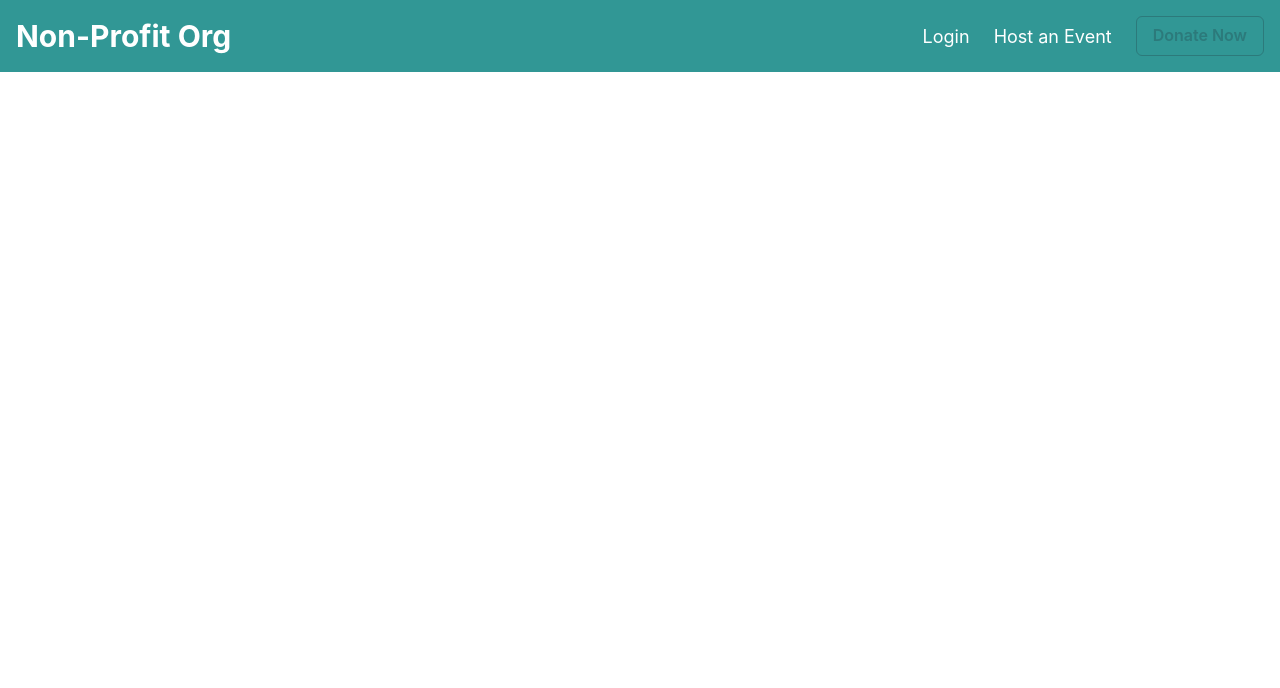
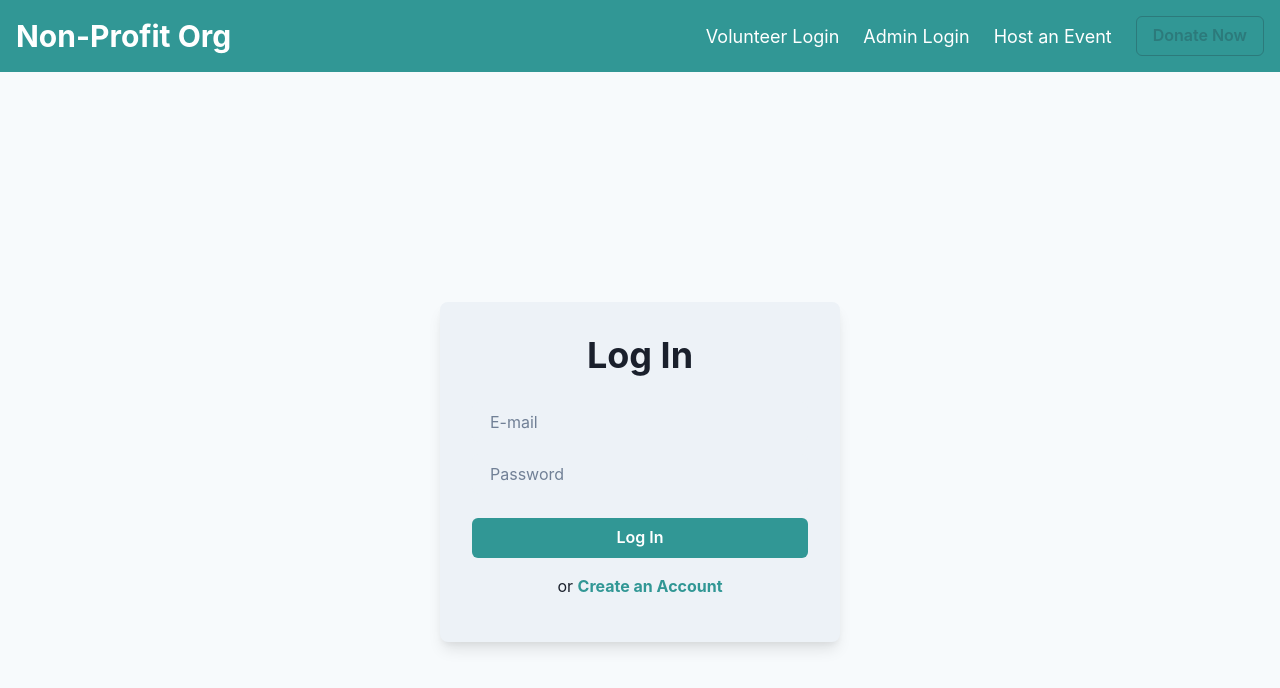
Before and after one commit to ka-rl/group32project, a React (Vite) app in the folder frontend/: page /admin/login in a window 1280 px wide. Shown: the top 688 px of the page. Built offline with nearby package versions, Linux system fonts and the light colour scheme.

Commit message:
added admin login and changed some file structure

```diff
--- a/frontend/src/App.jsx
+++ b/frontend/src/App.jsx
@@ -1,11 +1,12 @@
 
 import { Routes, Route } from "react-router-dom"
 import LandingPage from "./pages/LandingPage";
-import Login from "./pages/Login"
+import Login from "./pages/volunteer/Login"
 import Register from "./pages/Register"
 import Profile from "./pages/Profile"
 import Event from "./pages/Event"
 import Navbar from "./components/Navbar"
+import AdminLogin from "./pages/admin/AdminLogin"
 
 function App() {
   return (
@@ -17,6 +18,8 @@ function App() {
         <Route path="/register" element={<Register />}/>
         <Route path="/profile" element={<Profile />}/>
         <Route path="/event" element={<Event />}/>
+
+        <Route path="/admin/login" element={<AdminLogin />}/>
       </Routes>
     </>
   )
--- a/frontend/src/components/Navbar.jsx
+++ b/frontend/src/components/Navbar.jsx
@@ -22,7 +22,10 @@ const Navbar = () => {
       {/* Navigation Links */}
       <Flex gap="6" align="center">
         <Link href="/login" fontSize="lg" _hover={{ color: 'teal.300' }}>
-          Login
+          Volunteer Login
+        </Link>
+        <Link href="/admin/login" fontSize="lg" _hover={{ color: 'teal.300'}}>
+          Admin Login
         </Link>
         <Link href="/event" fontSize="lg" _hover={{ color: 'teal.300' }}>
           Host an Event
--- a/frontend/src/pages/Login.jsx
+++ /dev/null
@@ -1,70 +0,0 @@
-
-import React from 'react';
-import { useState } from 'react';
-import {
-  Flex,
-  Heading,
-  Input,
-  Button,
-  FormControl,
-  FormLabel,
-  Switch,
-  useColorMode,
-  useColorModeValue,
-  Text
-} from '@chakra-ui/react';
-import { Link as ChakraLink } from "@chakra-ui/react";
-import { Link as RouterLink } from "react-router-dom";
-
-const Login = () => {
-  const { toggleColorMode } = useColorMode();
-  const formBackground = useColorModeValue('gray.100', 'gray.700');
-
-  const [email, setEmail] = useState('')
-  const [password, setPassword] = useState('')
-
-  const handleSubmit = async (e) => {
-    e.preventDefault()
-    console.log(email,password)
-  }
-
-  return (
-    <Flex h="100vh" alignItems="center" justifyContent="center">
-      <Flex
-        flexDirection="column"
-        bg={formBackground}
-        p={12}
-      >
-        <Heading mb={6}>Log In</Heading>
-        <form onSubmit={handleSubmit}>
-          <Input
-            placeholder="E-mail"
-            type="email"
-            variant="filled"
-            background="white"
-            mb={3}
-            onChange={(e) => setEmail(e.target.value)}
-            value={email}
-          />
-          <Input
-            placeholder="Password"
-            type="password"
-            variant="filled"
-            background="white"
-            mb={6}
-            onChange={(e) => setPassword(e.target.value)}
-            value={password}
-          />
-          <Button colorScheme="teal" mb={3} type="submit">
-            Log In
-          </Button>
-        </form>
-        <Text>
-            or <ChakraLink as={RouterLink} to="/register" color="blue">Create an Account</ChakraLink>
-        </Text>
-      </Flex>
-    </Flex>
-  );
-};
-
-export default Login;
--- /dev/null
+++ b/frontend/src/pages/admin/AdminLogin.jsx
@@ -0,0 +1,75 @@
+import React, { useState } from 'react';
+import {
+  Flex,
+  Heading,
+  Input,
+  Button,
+  FormControl,
+  FormLabel,
+  Switch,
+  useColorMode,
+  useColorModeValue,
+  Text,
+  Box
+} from '@chakra-ui/react';
+import { Link as ChakraLink } from "@chakra-ui/react";
+import { Link as RouterLink } from "react-router-dom";
+
+const Login = () => {
+  const { toggleColorMode } = useColorMode();
+  const formBackground = useColorModeValue('gray.100', 'gray.700');
+  const [email, setEmail] = useState('');
+  const [password, setPassword] = useState('');
+
+  const handleSubmit = async (e) => {
+    e.preventDefault();
+    console.log(email, password);
+  };
+
+  return (
+    <Flex height="100vh" alignItems="center" justifyContent="center" bg={useColorModeValue('gray.50', 'gray.800')}>
+      <Box
+        width="100%"
+        maxW="400px"
+        p={8}
+        borderRadius="lg"
+        boxShadow="lg"
+        bg={formBackground}
+      >
+        <Heading mb={6} textAlign="center">Log In</Heading>
+
+        <form onSubmit={handleSubmit}>
+          <FormControl id="email" mb={3}>
+            <Input
+              placeholder="E-mail"
+              type="email"
+              variant="filled"
+              onChange={(e) => setEmail(e.target.value)}
+              value={email}
+            />
+          </FormControl>
+
+          <FormControl id="password" mb={6}>
+            <Input
+              placeholder="Password"
+              type="password"
+              variant="filled"
+              onChange={(e) => setPassword(e.target.value)}
+              value={password}
+            />
+          </FormControl>
+
+          <Button colorScheme="teal" width="full" mb={4} type="submit">
+            Log In
+          </Button>
+        </form>
+
+        <Text textAlign="center" mb={3}>
+          or <ChakraLink as={RouterLink} to="/register" color="teal.500" fontWeight="bold">Create an Account</ChakraLink>
+        </Text>
+      </Box>
+    </Flex>
+  );
+};
+
+export default Login;
--- /dev/null
+++ b/frontend/src/pages/volunteer/Login.jsx
@@ -0,0 +1,71 @@
+
+import React from 'react';
+import { useState } from 'react';
+import {
+  Flex,
+  Heading,
+  Input,
+  Button,
+  FormControl,
+  FormLabel,
+  Switch,
+  useColorMode,
+  useColorModeValue,
+  Text,
+  Box
+} from '@chakra-ui/react';
+import { Link as ChakraLink } from "@chakra-ui/react";
+import { Link as RouterLink } from "react-router-dom";
+
+const Login = () => {
+  const { toggleColorMode } = useColorMode();
+  const formBackground = useColorModeValue('gray.100', 'gray.700');
+
+  const [email, setEmail] = useState('')
+  const [password, setPassword] = useState('')
+
+  const handleSubmit = async (e) => {
+    e.preventDefault()
+    console.log(email,password)
+  }
+
+  return (
+    <Flex h="100vh" alignItems="center" justifyContent="center">
+      <Flex
+        flexDirection="column"
+        bg={formBackground}
+        p={12}
+      >
+        <Heading mb={6}>Log In</Heading>
+        <form onSubmit={handleSubmit}>
+          <Input
+            placeholder="E-mail"
+            type="email"
+            variant="filled"
+            background="white"
+            mb={3}
+            onChange={(e) => setEmail(e.target.value)}
+            value={email}
+          />
+          <Input
+            placeholder="Password"
+            type="password"
+            variant="filled"
+            background="white"
+            mb={6}
+            onChange={(e) => setPassword(e.target.value)}
+            value={password}
+          />
+          <Button colorScheme="teal" mb={3} type="submit">
+            Log In
+          </Button>
+        </form>
+        <Text>
+            or <ChakraLink as={RouterLink} to="/register" color="blue">Create an Account</ChakraLink>
+        </Text>
+      </Flex>
+    </Flex>
+  );
+};
+
+export default Login;
```
